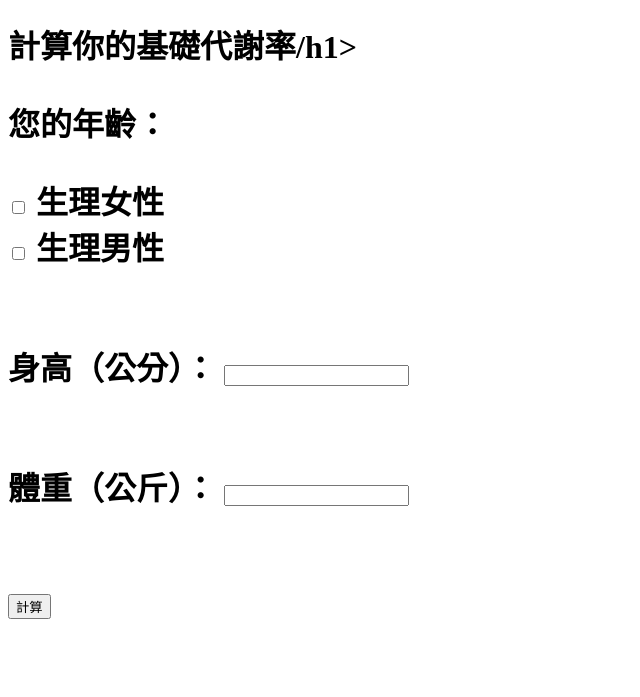
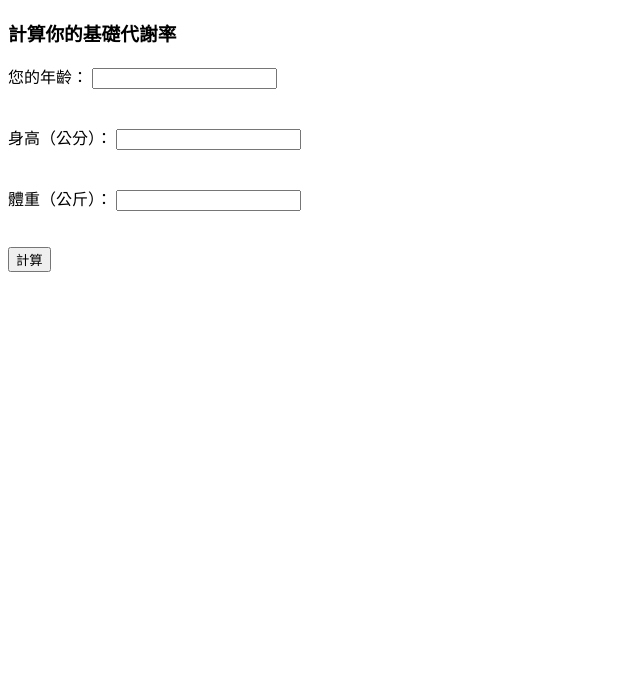
Before and after one commit to shihtingsun/shihtingsun.github.io, a plain HTML site: page index.html in a window 1280 px wide. Shown: the whole page, without its empty margins (0-640 px from the left). Drawn offline with Linux system fonts and the light colour scheme.

Commit message:
change font size

```diff
--- a/index.html
+++ b/index.html
@@ -2,13 +2,8 @@
 <html lang="zh-Hant-TW">
     <body>
         <div class="container">
-            <h1>計算你的基礎代謝率/h1>
-
-            <p>您的年齡：</p>
-            <input type="checkbox" id="women" name="women" value="women">
-            <label for="women"> 生理女性</label><br>
-            <input type="checkbox" id="men" name="men" value="men">
-            <label for="men"> 生理男性</label><br>
+            <h3>計算你的基礎代謝率</h3>
+            <div>您的年齡： <input type="text" class="age" ></div>
             <br><br>
             <div>身高（公分）： <input type="text" class="height" ></div>
             <br><br>
@@ -19,8 +14,8 @@
             <p><span class="printbmi"></span></p>
         </div>
         <script type="text/javacript">
-            var hv
-            var wv
+            var hv;
+            var wv;
             var hegh = document.getElementsByClassName('height')[0];
             var wegh = document.getElementsByClassName('weight')[0];
             var print0 = document.getElementsByClassName('printmbi')[0];
```
